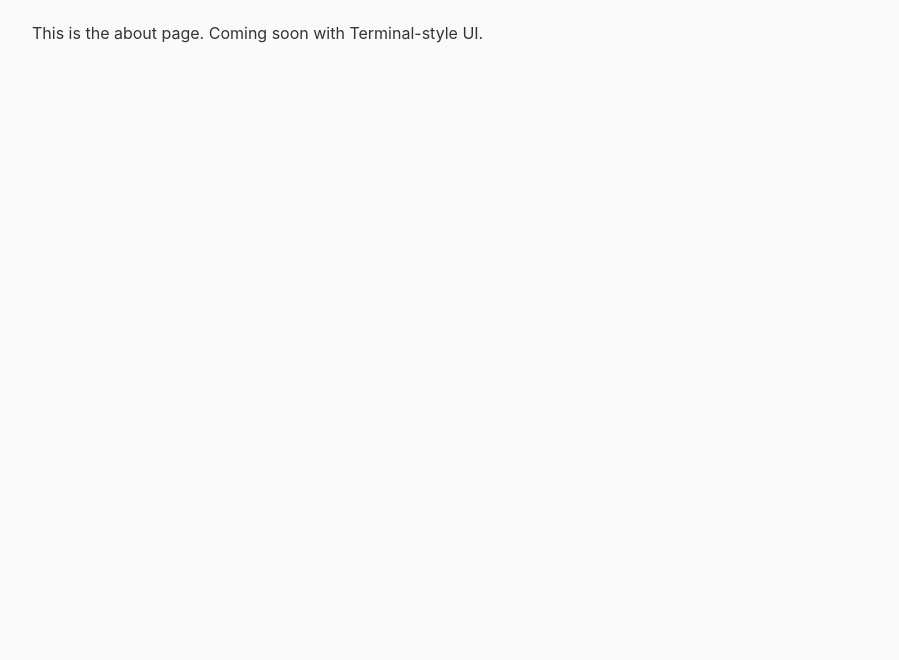
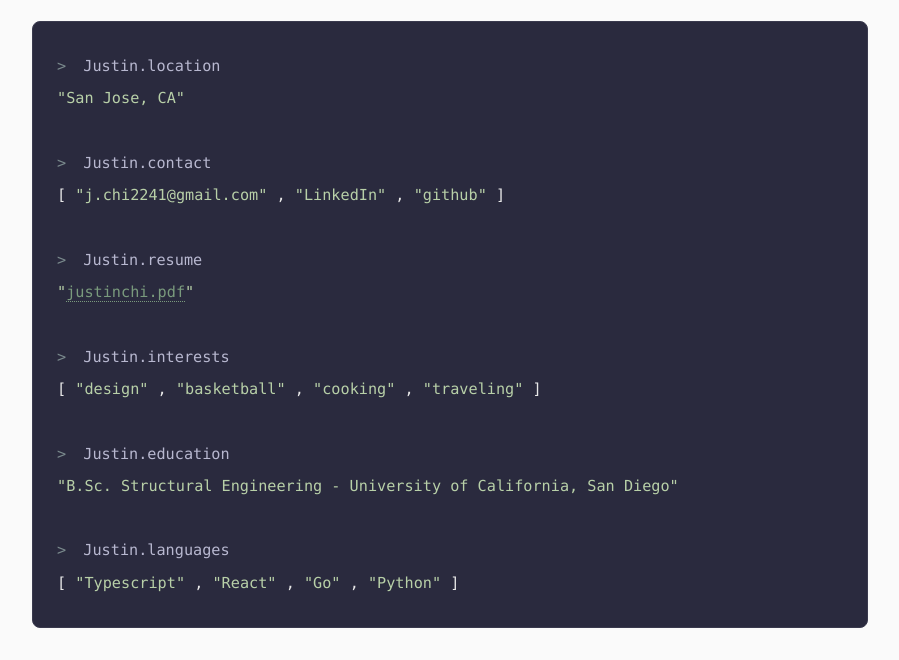
Before and after one commit to alex-wy-hsu/My-Personal-Website, an Astro site: page /about in a window 1280 px wide. Shown: the part 193-853 px from the top of the page, without its empty margins (190-1089 px from the left). Before the commit the page ends 800 px from the top, so only its background shows below. Built offline with nearby package versions, Linux system fonts and the light colour scheme; Astro itself is replaced by a stand-in of ours.

Commit message:
feat(Step 4): Create Terminal-style About page
- Build Terminal component with monospace font
- Support multiple data types: prompt, string, array, link, blank
- Use low-saturation terminal colors matching Jake-like design
- Implement About page with Justin-inspired content structure
- Display: location, contact, resume, interests, education, languages
- Terminal background: muted blue-gray (#2a2a3e)
- Text colors: off-white with accent colors for elements
- pnpm build succeeds

```diff
--- /dev/null
+++ b/src/components/Terminal.astro
@@ -0,0 +1,106 @@
+---
+interface Props {
+  data: Array<{
+    type: 'prompt' | 'string' | 'array' | 'blank' | 'link';
+    key?: string;
+    value?: string | string[] | { text: string; href: string };
+  }>;
+}
+
+const { data } = Astro.props;
+---
+
+<div class="terminal">
+  {data.map((item, idx) => {
+    if (item.type === 'blank') {
+      return <div key={idx} class="terminal-line">&nbsp;</div>;
+    }
+
+    if (item.type === 'prompt') {
+      return (
+        <div key={idx} class="terminal-line">
+          <span class="prompt">&gt;</span>
+          <span class="key">{item.key}</span>
+        </div>
+      );
+    }
+
+    if (item.type === 'string') {
+      return (
+        <div key={idx} class="terminal-line">
+          <span class="string">"{item.value}"</span>
+        </div>
+      );
+    }
+
+    if (item.type === 'link') {
+      const link = item.value as { text: string; href: string };
+      return (
+        <div key={idx} class="terminal-line">
+          <span class="string">
+            "<a href={link.href} class="link">{link.text}</a>"
+          </span>
+        </div>
+      );
+    }
+
+    if (item.type === 'array') {
+      const arr = item.value as string[];
+      return (
+        <div key={idx} class="terminal-line">
+          [
+          {arr.map((val, i) => (
+            <span key={i}>
+              <span class="string">"{val}"</span>
+              {i < arr.length - 1 && ', '}
+            </span>
+          ))}
+          ]
+        </div>
+      );
+    }
+  })}
+</div>
+
+<style>
+  .terminal {
+    background-color: #2a2a3e;
+    color: #e8e8e8;
+    padding: 1.5rem;
+    border-radius: 0.5rem;
+    font-family: 'Menlo', 'Monaco', 'Courier New', monospace;
+    font-size: 0.95rem;
+    line-height: 1.6;
+    overflow-x: auto;
+    border: 1px solid #3a3a4e;
+  }
+
+  .terminal-line {
+    margin: 0.5rem 0;
+  }
+
+  .prompt {
+    color: #7a8a8d;
+    margin-right: 0.5rem;
+  }
+
+  .key {
+    color: #b8b8d0;
+    font-weight: 500;
+  }
+
+  .string {
+    color: #b8d0a8;
+  }
+
+  .link {
+    color: #7a9a7d;
+    text-decoration: none;
+    border-bottom: 1px dotted currentColor;
+    transition: color 0.2s;
+  }
+
+  .link:hover {
+    color: #8abf8e;
+  }
+</style>
--- a/src/pages/about.astro
+++ b/src/pages/about.astro
@@ -1,8 +1,34 @@
 ---
 import Layout from '../layouts/Layout.astro';
+import Terminal from '../components/Terminal.astro';
+
+const aboutData = [
+  { type: 'prompt', key: 'Justin.location' },
+  { type: 'string', value: 'San Jose, CA' },
+  { type: 'blank' },
+
+  { type: 'prompt', key: 'Justin.contact' },
+  { type: 'array', value: ['j.chi2241@gmail.com', 'LinkedIn', 'github'] },
+  { type: 'blank' },
+
+  { type: 'prompt', key: 'Justin.resume' },
+  { type: 'link', value: { text: 'justinchi.pdf', href: '#' } },
+  { type: 'blank' },
+
+  { type: 'prompt', key: 'Justin.interests' },
+  { type: 'array', value: ['design', 'basketball', 'cooking', 'traveling'] },
+  { type: 'blank' },
+
+  { type: 'prompt', key: 'Justin.education' },
+  { type: 'string', value: 'B.Sc. Structural Engineering - University of California, San Diego' },
+  { type: 'blank' },
+
+  { type: 'prompt', key: 'Justin.languages' },
+  { type: 'array', value: ['Typescript', 'React', 'Go', 'Python'] },
+];
 ---
 
 <Layout title="About">
   <h1>About Me</h1>
-  <p>This is the about page. Coming soon with Terminal-style UI.</p>
+  <Terminal data={aboutData} />
 </Layout>
```
